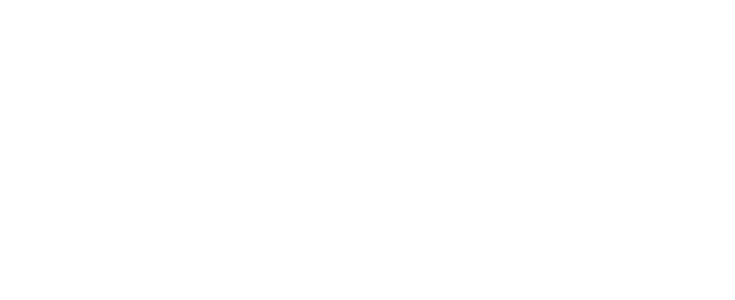
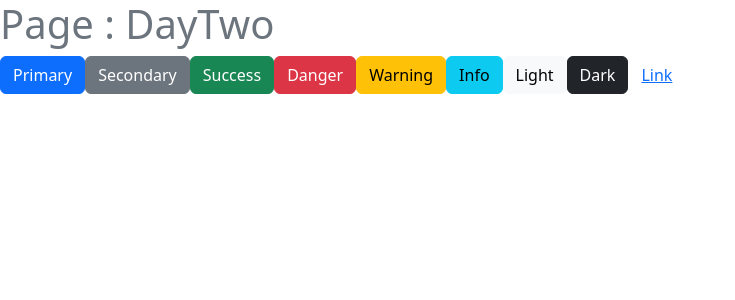
Before and after one commit to ZhangZJ0906/nuxt-live, a Nuxt app: page /DayTwo in a window 1280 px wide. Before the commit this address had no page. Shown: the top 300 px of the page, without its empty margins (0-735 px from the left). Built offline with nearby package versions, Linux system fonts and the light colour scheme.

Commit message:
day 2 新增SCSS

```diff
--- /dev/null
+++ b/assets/stylesheets/all.scss
@@ -0,0 +1,18 @@
+// assets/stylesheets/all.scss
+
+@import "bootstrap/scss/functions";
+
+@import "bootstrap/scss/variables";
+@import "bootstrap/scss/variables-dark";
+
+@import "bootstrap/scss/maps";
+@import "bootstrap/scss/mixins";
+@import "bootstrap/scss/root";
+
+@import "bootstrap/scss/utilities";
+@import "bootstrap/scss/reboot";
+@import "bootstrap/scss/containers";
+
+@import "bootstrap/scss/buttons";
+
+@import "bootstrap/scss/utilities/api";
--- a/nuxt.config.ts
+++ b/nuxt.config.ts
@@ -1,5 +1,8 @@
 // https://nuxt.com/docs/api/configuration/nuxt-config
 export default defineNuxtConfig({
   compatibilityDate: '2024-04-03',
-  devtools: { enabled: true }
+  devtools: { enabled: true },
+  css: [
+    '@/assets/stylesheets/all.scss',
+  ],
 })
--- a/package.json
+++ b/package.json
@@ -10,8 +10,12 @@
     "postinstall": "nuxt prepare"
   },
   "dependencies": {
+    "bootstrap": "^5.3.3",
     "nuxt": "^3.14.159",
     "vue": "latest",
     "vue-router": "latest"
+  },
+  "devDependencies": {
+    "sass": "^1.80.7"
   }
 }
--- /dev/null
+++ b/pages/DayTwo.vue
@@ -0,0 +1,20 @@
+<template>
+    <h1>Page : DayTwo</h1>
+    <button type="button" class="btn btn-primary">Primary</button>
+    <button type="button" class="btn btn-secondary">Secondary</button>
+    <button type="button" class="btn btn-success">Success</button>
+    <button type="button" class="btn btn-danger">Danger</button>
+    <button type="button" class="btn btn-warning">Warning</button>
+    <button type="button" class="btn btn-info">Info</button>
+    <button type="button" class="btn btn-light">Light</button>
+    <button type="button" class="btn btn-dark">Dark</button>
+
+    <button type="button" class="btn btn-link">Link</button>
+</template>
+<style lang="scss">
+$primary: #6c757d;
+
+h1 {
+    color: $primary;
+}
+</style>
```
Also changed, not shown: 1 other file (tests, documents, lock files or other folders).
